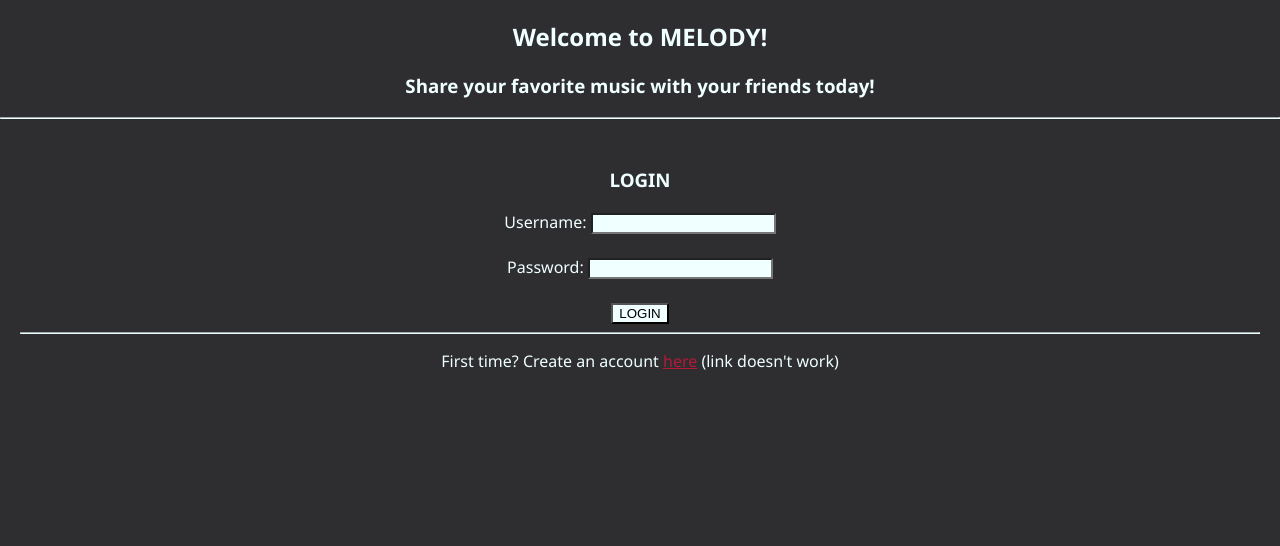
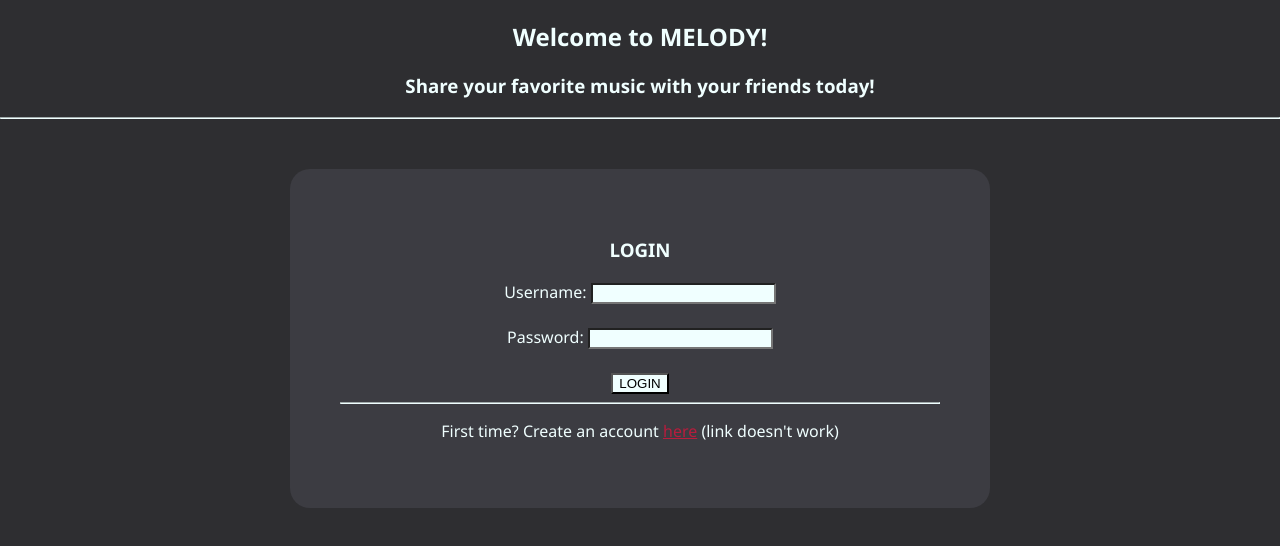
Before and after one commit to lucianO2O/MusicPlayerProject, a plain HTML site: page assignment2LucianoElish/login_page.html in a window 1280 px wide. Drawn offline with Linux system fonts and the light colour scheme; a script that the page names is missing.

Commit message:
Removed "div" from form styles

```diff
--- a/assignment2LucianoElish/style.css
+++ b/assignment2LucianoElish/style.css
@@ -19,7 +19,7 @@ input { background-color: azure; }
 
 a { color:rgba(220, 20, 60, 0.771); }
 
-div .form {
+form {
     text-align: center;
     background-color: rgb(60, 60, 66);
     width: auto;
```
